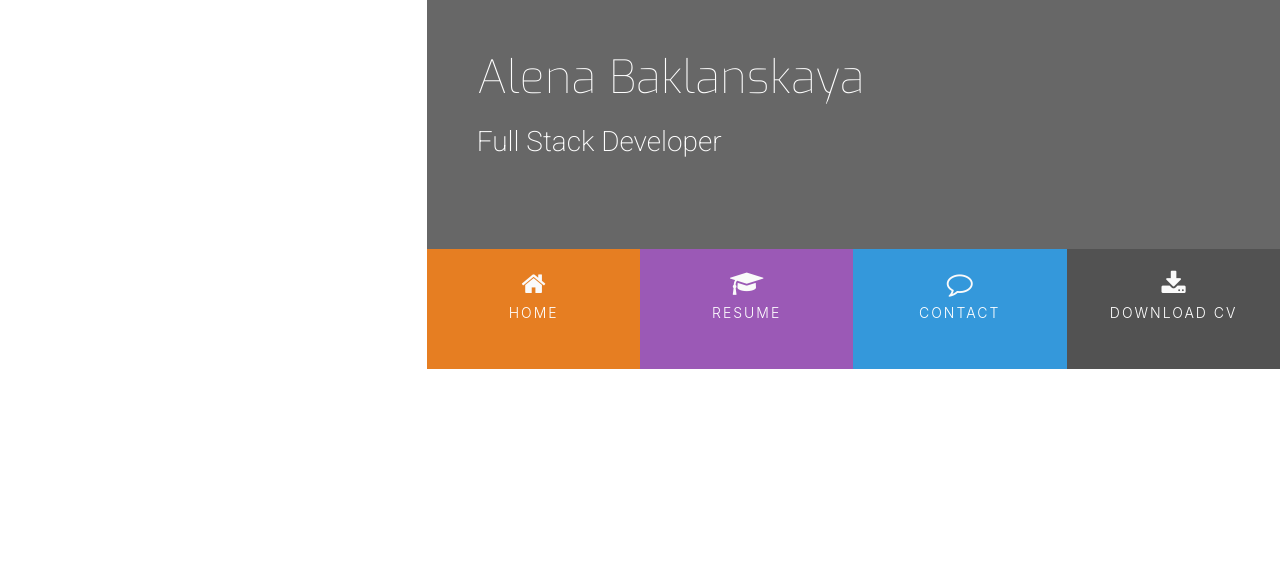
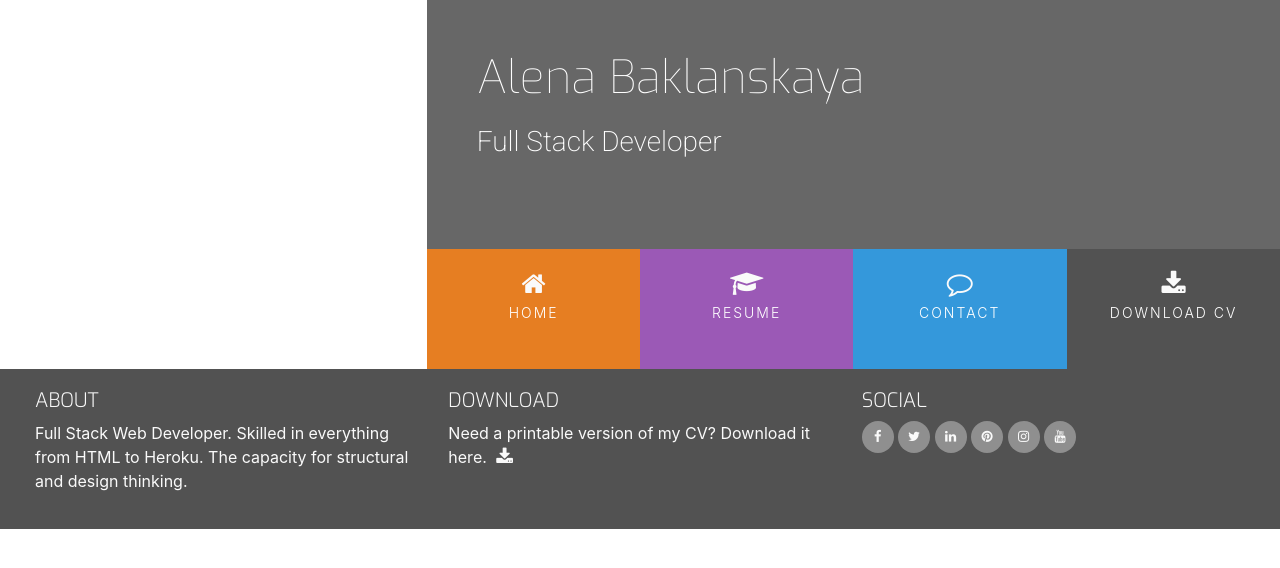
Before and after one commit to Alena18/ResumeSampleWebSite, a plain HTML site: page index.html in a window 1280 px wide. Drawn offline with nearby package versions, Linux system fonts and the light colour scheme.

Commit message:
Add header and footer

```diff
--- a/assets/css/style.css
+++ b/assets/css/style.css
@@ -20,6 +20,29 @@
 
 .ui-menu-color-download {
     background-color: #525252;
+}
+
+/* ----------------------------------------Special paddings/margins/text */
+
+h1,
+h2,
+h3,
+h4 {
+    margin: 0;
+}
+
+.uppercase {
+    text-transform: uppercase;
+}
+
+.general-sub {
+    font-family: "Exo", sans-serif;
+    font-weight: 300;
+    color: #fafafa;
+}
+
+.inline-block {
+    display: inline-block;
 }
 
 /*--------------------------------------------Heading*/
@@ -114,3 +137,55 @@ header {
     background: rgba(0, 0, 0, 0.2);
     height: 120px;
 }
+
+/* ----------------------------------------Footer */
+
+footer {
+    background-color: #525252;
+    color: #fafafa;
+    min-height: 120px;
+    margin: 0;
+}
+
+.cv-pdf i {
+    font-size: 18px;
+    color: #fafafa;
+    text-align: center;
+    padding-left: 5px;
+    transition: all 0.35s ease-in-out;
+    -moz-transition: all 0.35s ease-in-out;
+    -webkit-transition: all 0.35s ease-in-out;
+    -o-transition: all 0.35s ease-in-out;
+}
+
+.cv-pdf i:hover {
+    color: #e84610;
+}
+
+.social-links {
+    padding-bottom: 15px;
+}
+
+.social-links li a i {
+    width: 32px;
+    height: 32px;
+    padding: 12px 0;
+    border-radius: 50%;
+    font-size: 13px;
+    line-height: 7px;
+    text-align: center;
+    color: #fafafa;
+    background: #8f8f8f;
+    transition: all 0.35s ease-in-out;
+    -moz-transition: all 0.35s ease-in-out;
+    -webkit-transition: all 0.35s ease-in-out;
+    -o-transition: all 0.35s ease-in-out;
+}
+
+.social-links li a i:hover {
+    background: #e84610;
+}
+
+#footer-details {
+    padding: 20px;
+}
--- a/index.html
+++ b/index.html
@@ -4,12 +4,12 @@
     <meta charset="UTF-8">
     <meta name="viewport" content="width=device-width, initial-scale=1.0">
     <meta http-equiv="X-UA-Compatible" content="ie=edge">
-    <link rel="stylesheet" href="https://cdnjs.cloudflare.com/ajax/libs/hover.css/2.1.1/css/hover-min.css" type="text/css" />
     <link rel="stylesheet" href="https://maxcdn.bootstrapcdn.com/bootstrap/4.2.1/css/bootstrap.min.css" type="text/css" />
     <link rel="stylesheet" href="https://maxcdn.bootstrapcdn.com/font-awesome/4.7.0/css/font-awesome.min.css" type="text/css" />
     <link rel="stylesheet" href="https://cdnjs.cloudflare.com/ajax/libs/hover.css/2.1.1/css/hover-min.css" type="text/css" />
+    <link rel="stylesheet" href="https://cdnjs.cloudflare.com/ajax/libs/hover.css/2.1.1/css/hover-min.css" type="text/css" />
     <link rel="stylesheet" href="assets/css/style.css">
-    <title>Rosie</title>
+    <title>Document</title>
 </head>
 <body>
     <header>
@@ -46,8 +46,66 @@
     <section>
 
     </section>
-    <footer>
-
+    <footer class="container-fluid">
+        <div id="footer-details" class="row">
+            <div class="col-sm-4">
+                <h5 class="uppercase general-sub">About</h5>
+                <p class="inline-block">
+                    Full Stack Web Developer. Skilled in everything from HTML to Heroku. The capacity for structural and design thinking.
+                </p>
+            </div>
+            <div class="col-sm-4">
+                <h5 class="uppercase general-sub">Download</h5>
+                <p class="inline-block">
+                    Need a printable version of my CV? Download it here.
+                    <a href="#" target="_blank" class="cv-pdf">
+                        <i class="fa fa-download" aria-hidden="true"></i>
+                        <span class="sr-only">Download link.</span>
+                    </a>
+                </p>
+            </div>
+            <div class="col-sm-4">
+                <h5 class="uppercase general-sub">Social</h5>
+                <ul class="list-inline social-links">
+                    <li class="list-inline-item">
+                        <a target="_blank" href="#">
+                            <i class="fa fa-facebook" aria-hidden="true"></i>
+                            <span class="sr-only">Facebook</span>
+                        </a>
+                    </li>
+                    <li class="list-inline-item">
+                        <a target="_blank" href="#">
+                            <i class="fa fa-twitter" aria-hidden="true"></i>
+                            <span class="sr-only">Twitter</span>
+                        </a>
+                    </li>
+                    <li class="list-inline-item">
+                        <a target="_blank" href="#">
+                            <i class="fa fa-linkedin" aria-hidden="true"></i>
+                            <span class="sr-only">LinkedIn</span>
+                        </a>
+                    </li>
+                    <li class="list-inline-item">
+                        <a target="_blank" href="#">
+                            <i class="fa fa-pinterest" aria-hidden="true"></i>
+                            <span class="sr-only">Pinterest</span>
+                        </a>
+                    </li>
+                    <li class="list-inline-item">
+                        <a target="_blank" href="#">
+                            <i class="fa fa-instagram" aria-hidden="true"></i>
+                            <span class="sr-only">Instagram</span>
+                        </a>
+                    </li>
+                    <li class="list-inline-item">
+                        <a target="_blank" href="#">
+                            <i class="fa fa-youtube" aria-hidden="true"></i>
+                            <span class="sr-only">YouTube</span>
+                        </a>
+                    </li>
+                </ul>
+            </div>
+        </div>
     </footer>
 </body>
 </html>
```
